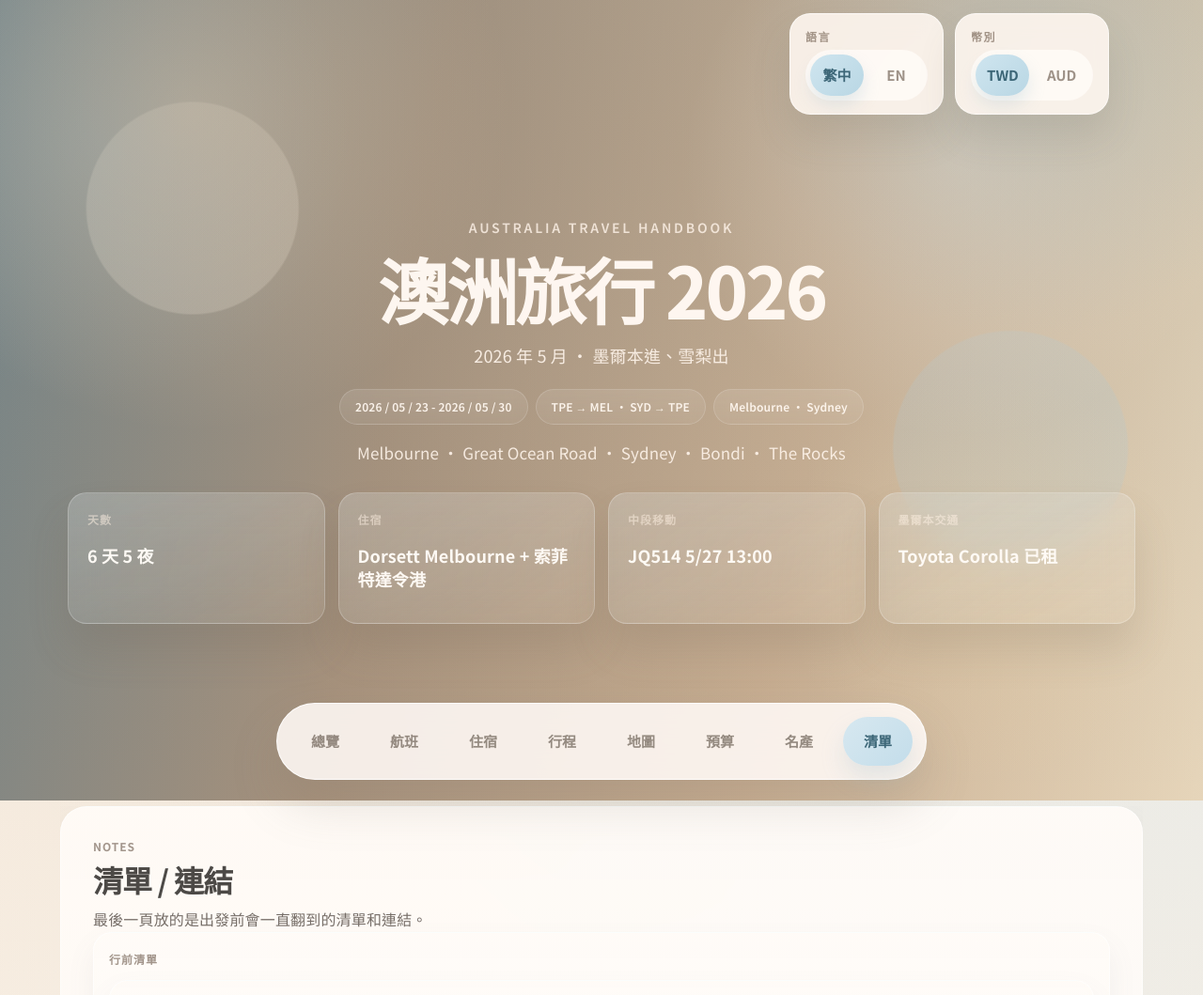
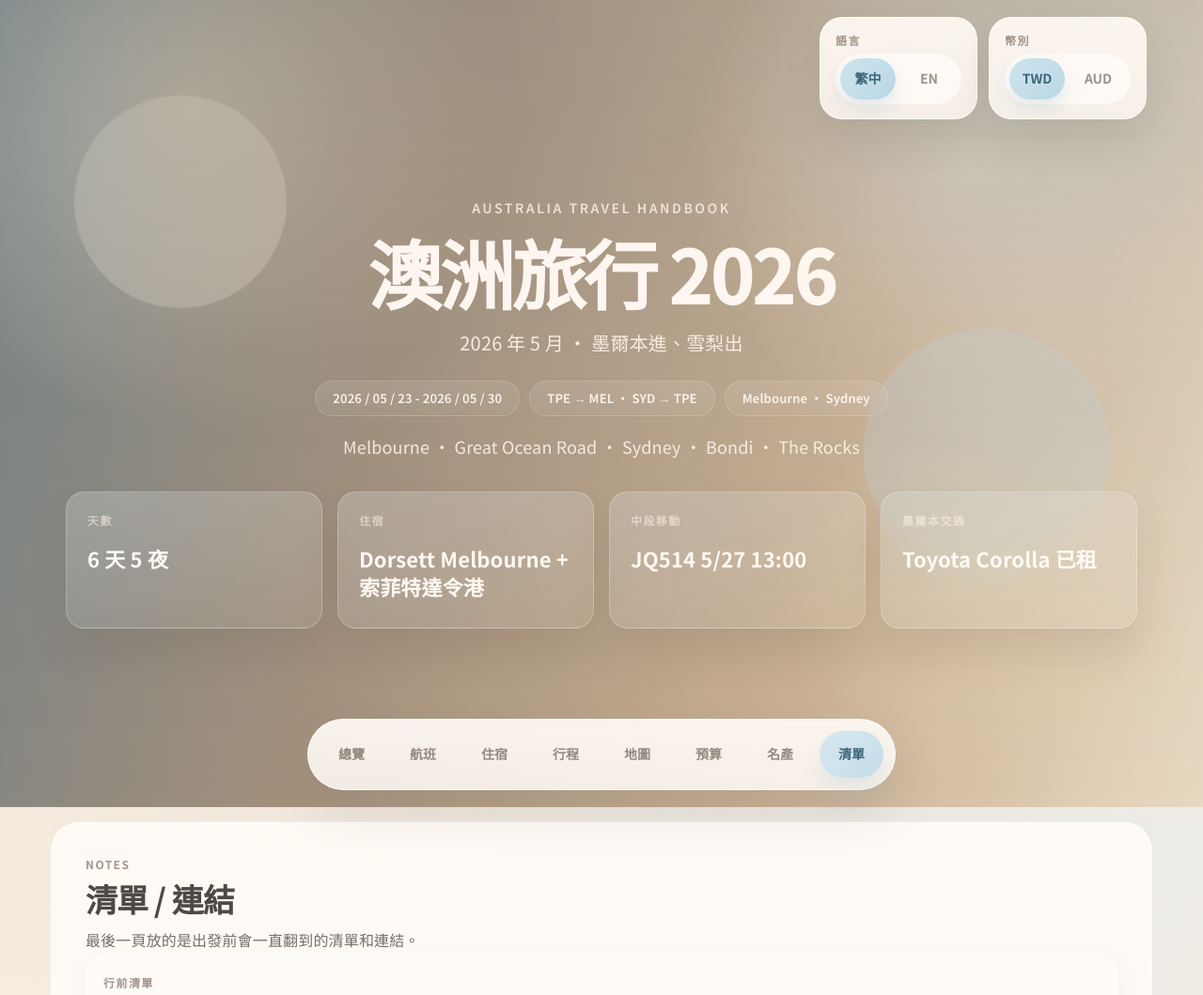
Before and after one commit to VictoriaC1122/australia-travel-2026, a plain HTML site: page index.html in a window 1280 px wide. Shown: the top 1059 px of the page at 94% size. Drawn offline with Linux system fonts and the light colour scheme.

Commit message:
Polish desktop typography and layout

```diff
--- a/styles.css
+++ b/styles.css
@@ -62,7 +62,7 @@ h3,
 h4 {
   font-family: var(--font-ui);
   font-weight: 700;
-  letter-spacing: -0.03em;
+  letter-spacing: -0.028em;
 }
 
 html[lang="en"] body {
@@ -447,12 +447,12 @@ a {
 
 .section-card h2 {
   font-size: 24px;
-  line-height: 1.12;
+  line-height: 1.14;
 }
 
 .section-card h3 {
   font-size: 18px;
-  line-height: 1.2;
+  line-height: 1.24;
 }
 
 .lead,
@@ -2077,17 +2077,17 @@ a {
 
 @media (min-width: 768px) {
   .hero {
-    padding: 0 24px 40px;
-    min-height: 740px;
+    padding: 0 28px 46px;
+    min-height: 760px;
     background:
-      radial-gradient(circle at 16% 26%, rgba(246, 235, 220, 0.26) 0, rgba(246, 235, 220, 0.26) 112px, transparent 114px),
-      radial-gradient(circle at 84% 56%, rgba(178, 203, 214, 0.24) 0, rgba(178, 203, 214, 0.24) 124px, transparent 126px),
-      linear-gradient(100deg, rgba(113, 127, 130, 0.96) 0%, rgba(159, 136, 113, 0.9) 34%, rgba(196, 167, 136, 0.9) 66%, rgba(229, 210, 180, 0.88) 100%);
+      radial-gradient(circle at 15% 25%, rgba(248, 237, 223, 0.28) 0, rgba(248, 237, 223, 0.28) 112px, transparent 114px),
+      radial-gradient(circle at 82% 56%, rgba(188, 212, 222, 0.28) 0, rgba(188, 212, 222, 0.28) 130px, transparent 132px),
+      linear-gradient(104deg, rgba(112, 125, 129, 0.96) 0%, rgba(156, 136, 115, 0.92) 34%, rgba(197, 168, 137, 0.9) 68%, rgba(232, 214, 188, 0.88) 100%);
   }
 
   .control-dock,
   .hero-shell {
-    width: min(100%, 1080px);
+    width: min(100%, 1160px);
   }
 
   .control-dock {
@@ -2095,16 +2095,16 @@ a {
     justify-content: flex-end;
     gap: 12px;
     margin: 0 auto;
-    padding-top: 14px;
+    padding-top: 18px;
   }
 
   .compact-control {
-    width: 164px;
-    padding: 16px 16px 14px;
-    border-radius: 22px;
-    background: rgba(255, 248, 241, 0.88);
-    border: 1px solid rgba(255, 255, 255, 0.62);
-    box-shadow: 0 24px 40px rgba(101, 92, 80, 0.14);
+    width: 168px;
+    padding: 16px 16px 15px;
+    border-radius: 24px;
+    background: linear-gradient(180deg, rgba(255, 250, 244, 0.92), rgba(252, 246, 240, 0.88));
+    border: 1px solid rgba(255, 255, 255, 0.72);
+    box-shadow: 0 22px 42px rgba(97, 89, 79, 0.14);
   }
 
   .compact-label {
@@ -2120,7 +2120,8 @@ a {
 
   .pill-btn {
     min-height: 44px;
-    font-size: 15px;
+    font-size: 14px;
+    font-weight: 700;
     color: rgba(145, 132, 121, 0.88);
   }
 
@@ -2131,8 +2132,8 @@ a {
   }
 
   .hero-shell {
-    margin-top: 4px;
-    padding: 108px 32px 148px;
+    margin-top: 10px;
+    padding: 76px 40px 144px;
     border-radius: 0;
     background: transparent;
     box-shadow: none;
@@ -2141,40 +2142,45 @@ a {
   }
 
   .hero h1 {
-    font-size: 76px;
-    line-height: 1;
-    letter-spacing: -0.04em;
+    max-width: 11ch;
+    margin: 0 auto;
+    font-size: 80px;
+    line-height: 0.98;
+    letter-spacing: -0.045em;
     color: rgba(255, 248, 242, 0.98);
   }
 
   .hero-subtitle {
-    margin-top: 20px;
-    font-size: 18px;
-    line-height: 1.5;
+    margin-top: 22px;
+    font-size: 20px;
+    line-height: 1.52;
     color: rgba(255, 245, 236, 0.9);
   }
 
   .hero-kicker {
-    margin-bottom: 18px;
+    margin-bottom: 20px;
     font-size: 14px;
-    letter-spacing: 0.2em;
+    font-weight: 600;
+    letter-spacing: 0.18em;
     color: rgba(255, 244, 234, 0.8);
   }
 
   .hero-summary-grid {
     grid-template-columns: repeat(4, minmax(0, 1fr));
-    gap: 14px;
-    margin-top: 28px;
+    gap: 16px;
+    margin-top: 34px;
   }
 
   .hero-chip-row {
     justify-content: center;
-    margin-top: 22px;
+    margin-top: 24px;
+    gap: 10px;
   }
 
   .hero-chip {
     min-height: 38px;
-    padding: 0 16px;
+    padding: 0 18px;
+    font-size: 13px;
     color: rgba(255, 248, 240, 0.94);
     background: linear-gradient(180deg, rgba(255, 251, 247, 0.11), rgba(255, 251, 247, 0.06));
     border: 1px solid rgba(255, 255, 255, 0.16);
@@ -2182,8 +2188,9 @@ a {
   }
 
   .hero-destinations {
-    margin-top: 16px;
-    font-size: 17px;
+    margin-top: 18px;
+    font-size: 18px;
+    line-height: 1.58;
     color: rgba(255, 245, 236, 0.88);
   }
 
@@ -2192,55 +2199,55 @@ a {
   }
 
   .summary-card {
-    min-height: 140px;
-    padding: 20px 20px 18px;
+    min-height: 146px;
+    padding: 22px 22px 20px;
     text-align: left;
     background:
       linear-gradient(180deg, rgba(255, 248, 242, 0.16), rgba(246, 238, 229, 0.08)),
       linear-gradient(145deg, rgba(171, 203, 219, 0.12), rgba(255, 255, 255, 0));
-    border: 1px solid rgba(255, 255, 255, 0.22);
-    box-shadow: 0 28px 44px rgba(97, 84, 72, 0.16);
+    border: 1px solid rgba(255, 255, 255, 0.24);
+    box-shadow: 0 26px 40px rgba(97, 84, 72, 0.14);
     backdrop-filter: blur(16px);
   }
 
   .summary-label {
-    color: rgba(255, 242, 229, 0.52);
+    color: rgba(255, 242, 229, 0.58);
   }
 
   .summary-value {
     margin-top: 18px;
-    font-size: 18px;
-    line-height: 1.42;
+    font-size: 22px;
+    line-height: 1.36;
     color: rgba(255, 251, 246, 0.98);
   }
 
   .main-nav {
     position: sticky;
-    top: 22px;
+    top: 20px;
     z-index: 180;
     display: flex;
     justify-content: center;
     flex-wrap: wrap;
-    gap: 10px;
+    gap: 8px;
     width: fit-content;
-    max-width: calc(100% - 40px);
-    margin: -104px auto 28px;
-    padding: 14px;
+    max-width: calc(100% - 36px);
+    margin: -94px auto 34px;
+    padding: 12px;
     border-radius: 999px;
-    background: rgba(255, 250, 246, 0.88);
-    border: 1px solid rgba(255, 255, 255, 0.82);
-    box-shadow: 0 26px 52px rgba(114, 111, 106, 0.18);
+    background: linear-gradient(180deg, rgba(255, 250, 246, 0.92), rgba(254, 250, 245, 0.86));
+    border: 1px solid rgba(255, 255, 255, 0.84);
+    box-shadow: 0 24px 48px rgba(114, 111, 106, 0.16);
     backdrop-filter: blur(20px);
   }
 
   .nav-item {
-    min-height: 52px;
-    padding: 0 22px;
+    min-height: 50px;
+    padding: 0 20px;
     border-radius: 999px;
     color: rgba(132, 121, 111, 0.86);
     font-family: var(--font-ui);
-    font-size: 15px;
-    font-weight: 600;
+    font-size: 14px;
+    font-weight: 700;
     cursor: pointer;
     transition: transform 0.16s ease, background 0.16s ease, color 0.16s ease;
   }
@@ -2252,7 +2259,8 @@ a {
   }
 
   .container {
-    padding: 0 24px 64px;
+    width: min(100%, 1160px);
+    padding: 0 24px 72px;
   }
 
   .page-section {
@@ -2264,20 +2272,31 @@ a {
   }
 
   .section-card {
-    padding: 34px 34px 32px;
-    border-radius: 28px;
-    box-shadow: 0 22px 42px rgba(107, 112, 117, 0.11);
+    padding: 36px 36px 34px;
+    border-radius: 30px;
+    border: 1px solid rgba(255, 255, 255, 0.66);
+    background: linear-gradient(180deg, rgba(255, 251, 246, 0.94), rgba(244, 248, 249, 0.9));
+    box-shadow: 0 24px 44px rgba(107, 112, 117, 0.1);
   }
 
   .section-card h2 {
-    font-size: 32px;
-    line-height: 1.08;
+    font-size: 34px;
+    line-height: 1.1;
   }
 
   .section-card .lead {
     font-size: 16px;
-    line-height: 1.76;
+    line-height: 1.82;
     max-width: 52rem;
+  }
+
+  .panel-kicker,
+  .section-label,
+  .summary-label,
+  .compact-label {
+    font-size: 12px;
+    font-weight: 700;
+    letter-spacing: 0.12em;
   }
 
   .content-grid.two-col,
@@ -2302,6 +2321,22 @@ a {
     gap: 16px;
   }
 
+  .content-panel,
+  .flight-card,
+  .route-card,
+  .timeline-card,
+  .budget-card,
+  .budget-highlight-card,
+  .checklist-group-card,
+  .link-block,
+  .key-info-card,
+  .quick-info-card,
+  .mini-stat-card {
+    border-radius: 24px;
+    padding: 20px 18px;
+    box-shadow: 0 16px 30px rgba(107, 112, 117, 0.08);
+  }
+
   .timeline-card {
     grid-template-columns: 72px 1fr;
   }
@@ -2363,15 +2398,22 @@ a {
 
   .budget-table th,
   .budget-table td {
-    padding: 15px 16px;
+    padding: 16px 18px;
     text-align: left;
     vertical-align: top;
     border-bottom: 1px solid rgba(49, 78, 88, 0.08);
   }
 
+  .budget-table th {
+    font-size: 13px;
+    letter-spacing: 0.08em;
+    text-transform: uppercase;
+    color: var(--text-500);
+  }
+
   .budget-table td {
     font-size: 14px;
-    line-height: 1.68;
+    line-height: 1.72;
   }
 
   .budget-table tr:last-child td {
@@ -2422,14 +2464,14 @@ a {
 
   .hero-shell,
   .container {
-    width: min(100%, 1200px);
+    width: min(100%, 1220px);
   }
 
   .dashboard-grid {
-    gap: 18px;
+    gap: 20px;
   }
 
   .content-grid.two-col {
-    gap: 18px;
-  }
-}
+    gap: 20px;
+  }
+}
```
